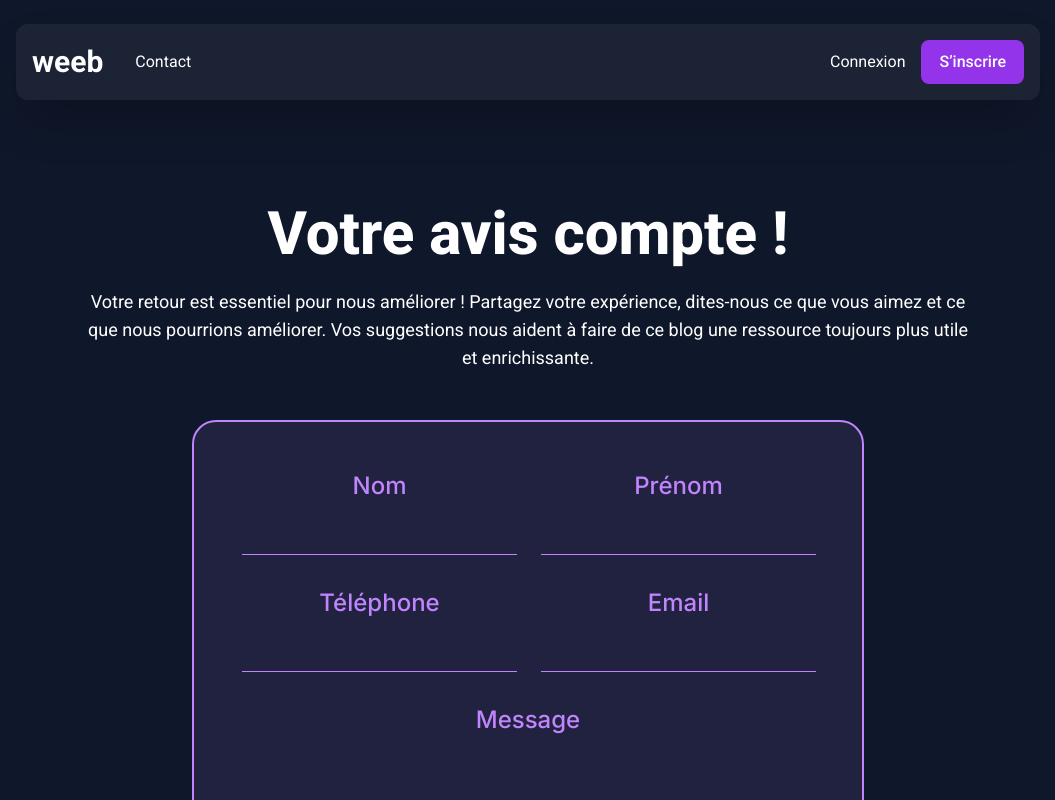
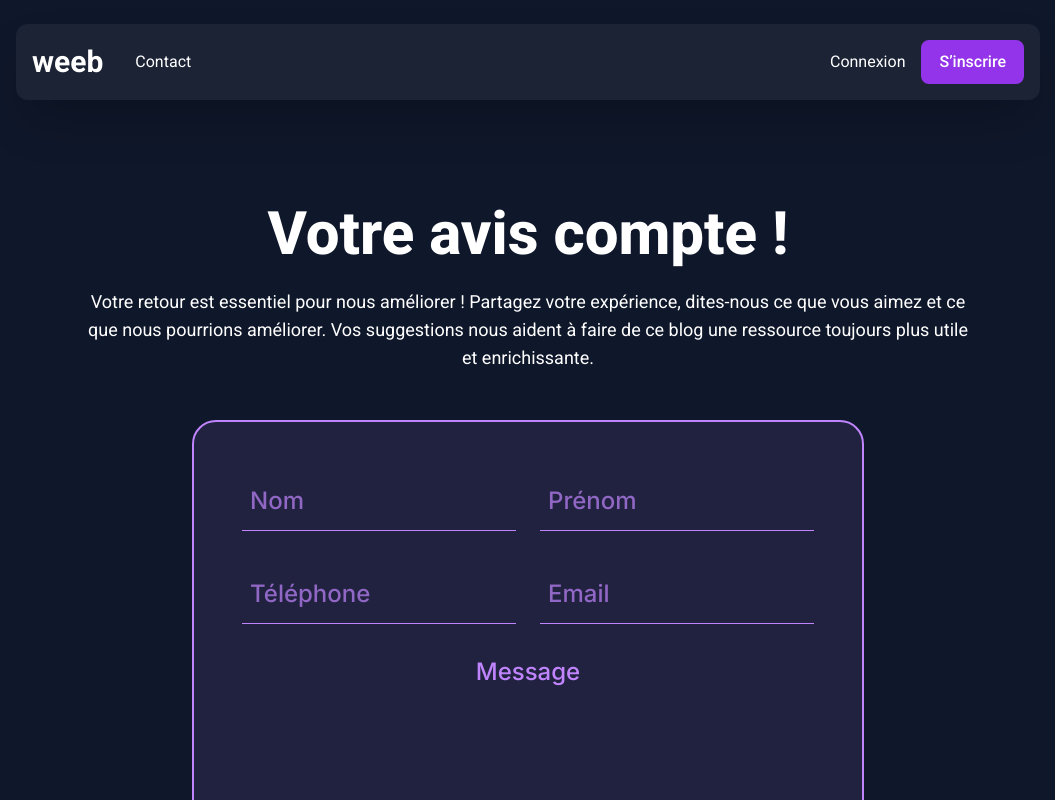
Before and after one commit to Yome07/weeb_guillaume_amselle_andreux, a React (Vite) app: page /contact in a window 1280 px wide. Shown: the top 800 px of the page, without its empty margins (112-1167 px from the left). Built offline with nearby package versions, Linux system fonts and the light colour scheme.

Commit message:
feat: amélioration de l’ux/ui des formaulaires

```diff
--- a/src/components/ui/Input.jsx
+++ b/src/components/ui/Input.jsx
@@ -1,3 +1,5 @@
+import { useState } from 'react';
+
 /**
  * Composant Input réutilisable avec label
  * Crée un champ de saisie stylisé avec un label au-dessus
@@ -9,28 +11,39 @@
  * @param {Function} onChange - Fonction appelée à chaque modification
  * @param {string} placeholder - Texte d'indication dans l'input
  */
-function Input({ label, type = "text", id, value, onChange, placeholder = "" }) {
+function Input({ label, type = "text", id, value, onChange }) {
+  // État pour savoir si l'input est focus
+  const [isFocused, setIsFocused] = useState(false);
+
+  // Le label doit monter si l'input est focus OU si il contient du texte
+  const shouldFloat = isFocused || value;
+
   return (
-    <div className="flex flex-col gap-2">
-      {/* Affiche le label seulement s'il est fourni */}
-      {label && (
-        <label
-          htmlFor={id}
-          className="text-purple-light font-inter font-inter font-medium text-2xl text-center"
-        >
-          {label}
-        </label>
-      )}
-
-      {/* Champ de saisie avec bordure inférieure */}
+    <div className="relative w-full">
+      {/* Input */}
       <input
         type={type}
         id={id}
         value={value}
         onChange={onChange}
-        placeholder={placeholder}
-        className="border-b border-purple-light text-white text-lg p-2 font-inter focus:outline-none focus:border-purple-600 text-center"
+        onFocus={() => setIsFocused(true)}
+        onBlur={() => setIsFocused(false)}
+        className="w-full bg-transparent border-b border-purple-light text-white font-inter text-lg px-2 pt-6 pb-2 focus:outline-none focus:border-purple-600 transition-colors peer"
       />
+
+      {/* Label flottant */}
+      <label
+        htmlFor={id}
+        className={`
+          absolute left-2 font-inter font-medium pointer-events-none transition-all duration-300
+          ${shouldFloat
+            ? 'top-1 text-base text-purple-light'
+            : 'top-1/2 -translate-y-1/2 text-2xl text-purple-light/70'
+          }
+        `}
+      >
+        {label}
+      </label>
     </div>
   );
 }
```
